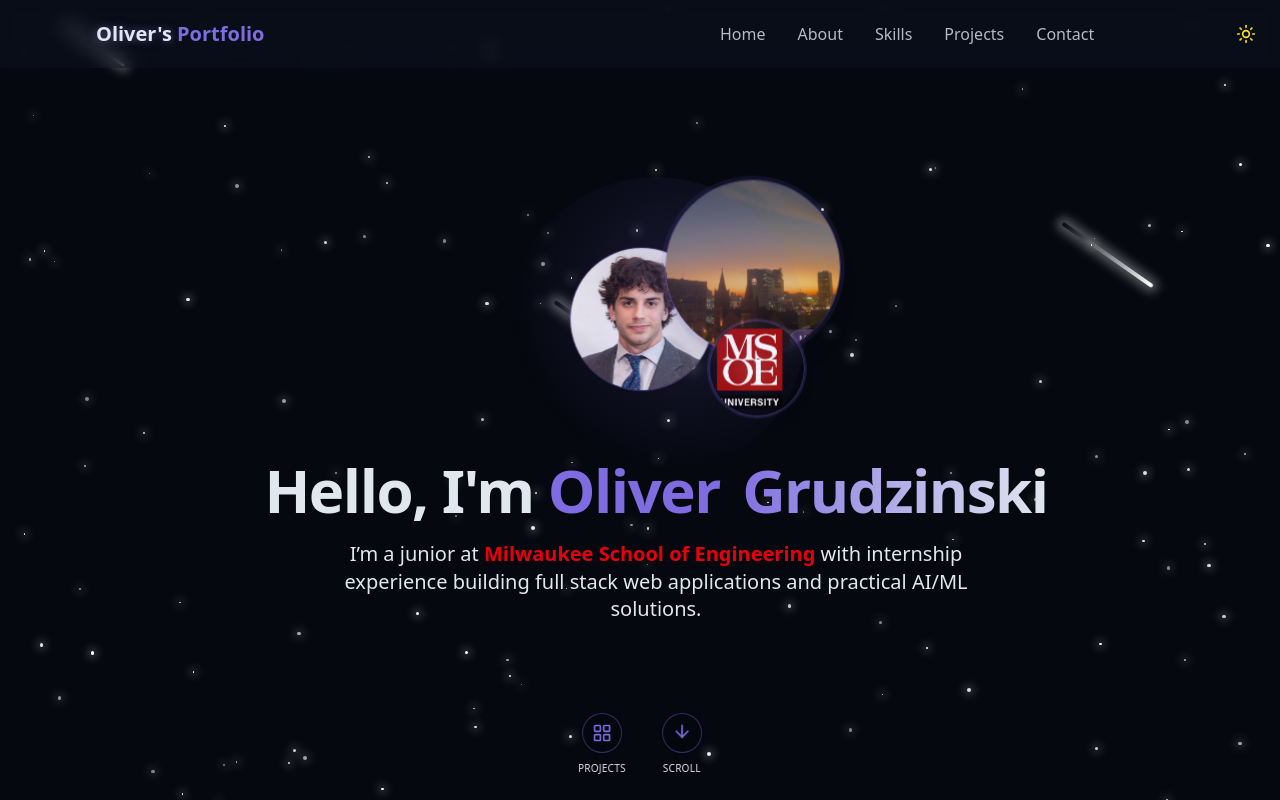
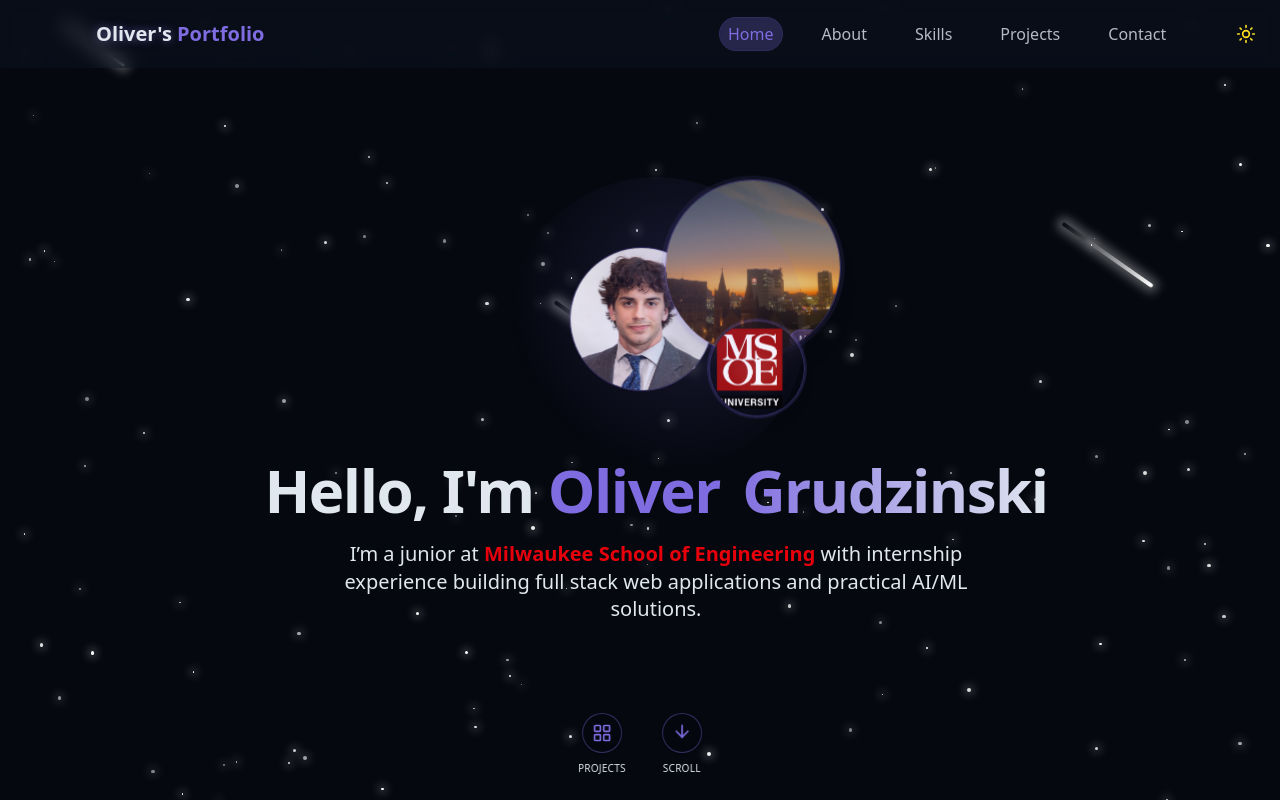
Before and after one commit to grudzinskio/Personal_Website, a React (Vite) app: page / in a window 1280 px wide. Shown: the top 800 px of the page. Built offline with nearby package versions, Linux system fonts and the light colour scheme.

Commit message:
added bubble on navbar

```diff
--- a/src/components/Navbar.jsx
+++ b/src/components/Navbar.jsx
@@ -1,4 +1,4 @@
-import { useEffect, useState } from "react";
+import { useEffect, useState, useRef } from "react";
 import { cn } from "@/lib/utils";
 import { X, Menu} from "lucide-react";
 import { ThemeToggle } from "./ThemeToggle";
@@ -14,6 +14,55 @@ const navItems = [
 export const Navbar = () => {
     const [isScrolled, setIsScrolled] = useState(false);
     const [isMenuOpen, setIsMenuOpen] = useState(false);
+    const [activeItem, setActiveItem] = useState("Home");
+    const [hoveredItem, setHoveredItem] = useState(null);
+    const [isAutoScrolling, setIsAutoScrolling] = useState(false);
+    const autoScrollTimeoutRef = useRef(null);
+
+    const bubbleRef = useRef(null);
+    const navGroupRef = useRef(null);
+    const linkRefs = useRef({});
+
+    const targetItem = hoveredItem || activeItem;
+
+    // Position moving bubble
+    useEffect(() => {
+        const moveBubble = () => {
+            if (!navGroupRef.current || !bubbleRef.current) return;
+            const link = linkRefs.current[targetItem];
+            if (!link) return;
+            const groupRect = navGroupRef.current.getBoundingClientRect();
+            const rect = link.getBoundingClientRect();
+            const top = rect.top - groupRect.top;
+            const left = rect.left - groupRect.left;
+            bubbleRef.current.style.opacity = '1';
+            bubbleRef.current.style.transform = `translate(${left}px, ${top}px)`;
+            bubbleRef.current.style.width = `${rect.width}px`;
+            bubbleRef.current.style.height = `${rect.height}px`;
+        };
+        const id = requestAnimationFrame(moveBubble);
+        return () => cancelAnimationFrame(id);
+    }, [targetItem, activeItem]);
+
+    // Reposition on resize
+    useEffect(() => {
+        const handle = () => {
+            if (!bubbleRef.current) return;
+            bubbleRef.current.style.opacity = '0';
+            requestAnimationFrame(() => {
+                const link = linkRefs.current[targetItem];
+                if (!link || !navGroupRef.current || !bubbleRef.current) return;
+                const groupRect = navGroupRef.current.getBoundingClientRect();
+                const rect = link.getBoundingClientRect();
+                bubbleRef.current.style.opacity = '1';
+                bubbleRef.current.style.transform = `translate(${rect.left - groupRect.left}px, ${rect.top - groupRect.top}px)`;
+                bubbleRef.current.style.width = `${rect.width}px`;
+                bubbleRef.current.style.height = `${rect.height}px`;
+            });
+        };
+        window.addEventListener('resize', handle);
+        return () => window.removeEventListener('resize', handle);
+    }, [targetItem]);
 
     useEffect(() => {
         const handleScroll = () => {
@@ -22,6 +71,35 @@ export const Navbar = () => {
         window.addEventListener("scroll", handleScroll);
         return () => window.removeEventListener("scroll", handleScroll);
     }, []);
+
+    // Scrollspy: update active nav item based on section in viewport
+    useEffect(() => {
+        const sectionMap = navItems.map(it => ({ name: it.name, id: it.href.replace('#','') }));
+        const getActiveFromScroll = () => {
+            if (hoveredItem || isAutoScrolling) return; // don't override during hover or programmatic scroll
+            const scrollY = window.scrollY;
+            const offset = 140; // adjust sensitivity (smaller -> earlier switch)
+            let current = sectionMap[0].name;
+            for (const { name, id } of sectionMap) {
+                const el = document.getElementById(id);
+                if (!el) continue;
+                const top = el.offsetTop;
+                if (scrollY + offset >= top) {
+                    current = name;
+                } else {
+                    break;
+                }
+            }
+            if (current !== activeItem) setActiveItem(current);
+        };
+        window.addEventListener('scroll', getActiveFromScroll, { passive: true });
+        window.addEventListener('resize', getActiveFromScroll);
+        getActiveFromScroll();
+        return () => {
+            window.removeEventListener('scroll', getActiveFromScroll);
+            window.removeEventListener('resize', getActiveFromScroll);
+        };
+    }, [hoveredItem, isAutoScrolling, activeItem]);
 
     return (
         <nav className={cn(
@@ -38,12 +116,43 @@ export const Navbar = () => {
                 </a>
 
                 {/* desktop nav - moved closer to the sun */}
-                <div className="hidden md:flex items-center space-x-8 absolute left-1/2 transform translate-x-20">
-                    {navItems.map((item, key) => (
+                <div
+                    ref={navGroupRef}
+                    onMouseLeave={() => setHoveredItem(null)}
+                    className="hidden md:flex items-center space-x-8 absolute left-1/2 translate-x-20"
+                    role="menubar"
+                    aria-label="Main navigation"
+                >
+                    {/* Moving highlight bubble */}
+                    <span
+                        ref={bubbleRef}
+                        aria-hidden="true"
+                        className="absolute top-0 left-0 z-0 rounded-full bg-primary/25 backdrop-blur-[2px] shadow-[0_0_0_1px_hsl(var(--primary)/0.35)] transition-all duration-300 ease-out pointer-events-none"
+                        style={{ opacity: 0, transform: 'translate(0,0)', width: 0, height: 0 }}
+                    />
+                    {navItems.map((item) => (
                         <a
-                            key={key}
+                            key={item.name}
+                            ref={(el) => { if (el) linkRefs.current[item.name] = el; }}
                             href={item.href}
-                            className="text-foreground/80 hover:text-primary transition-colors duration-300"
+                            role="menuitem"
+                            onClick={() => {
+                                setActiveItem(item.name);
+                                setIsAutoScrolling(true);
+                                if (autoScrollTimeoutRef.current) clearTimeout(autoScrollTimeoutRef.current);
+                                // Rough duration of CSS smooth scroll; adjust as needed
+                                autoScrollTimeoutRef.current = setTimeout(() => {
+                                    setIsAutoScrolling(false);
+                                }, 700);
+                            }}
+                            onMouseEnter={() => setHoveredItem(item.name)}
+                            // Intentionally do not reset on leave to keep last hovered bubble until new target
+                            onFocus={() => setHoveredItem(item.name)}
+                            onBlur={() => setHoveredItem(null)}
+                            className={cn(
+                                "relative z-10 px-2 py-1 rounded-md font-medium transition-colors duration-300",
+                                item.name === activeItem ? "text-primary" : "text-foreground/80 hover:text-primary"
+                            )}
                         >
                             {item.name}
                         </a>
```
